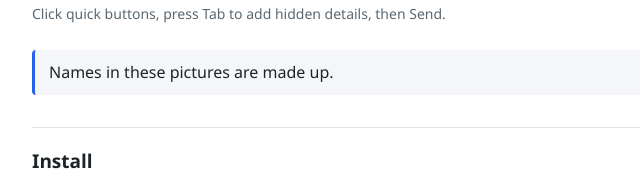
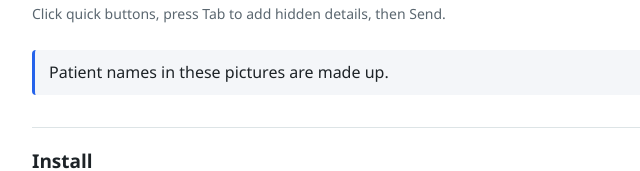
Before and after one commit to drnickearls/flagline-releases, a plain HTML site: page index.html in a window 1280 px wide. Shown: the part 2353-2524 px from the top of the page, 228-868 px from the left. Drawn offline with Linux system fonts and the light colour scheme.

Commit message:
Clarify screenshot names note
Co-Authored-By: Claude Opus 5.5 <noreply@anthropic.com>
Claude-Session: https://claude.ai/code/session_01VQErWiXa53tk9ZJXKRoY5b

```diff
--- a/index.html
+++ b/index.html
@@ -64,7 +64,7 @@
     <img src="images/flagline-compose.png" alt="Composing a message with quick buttons and a hidden details box">
     <figcaption>Click quick buttons, press Tab to add hidden details, then Send.</figcaption>
   </figure>
-  <p class="note">Names in these pictures are made up.</p>
+  <p class="note">Patient names in these pictures are made up.</p>
 
   <h2>Install</h2>
   <ol>
```
